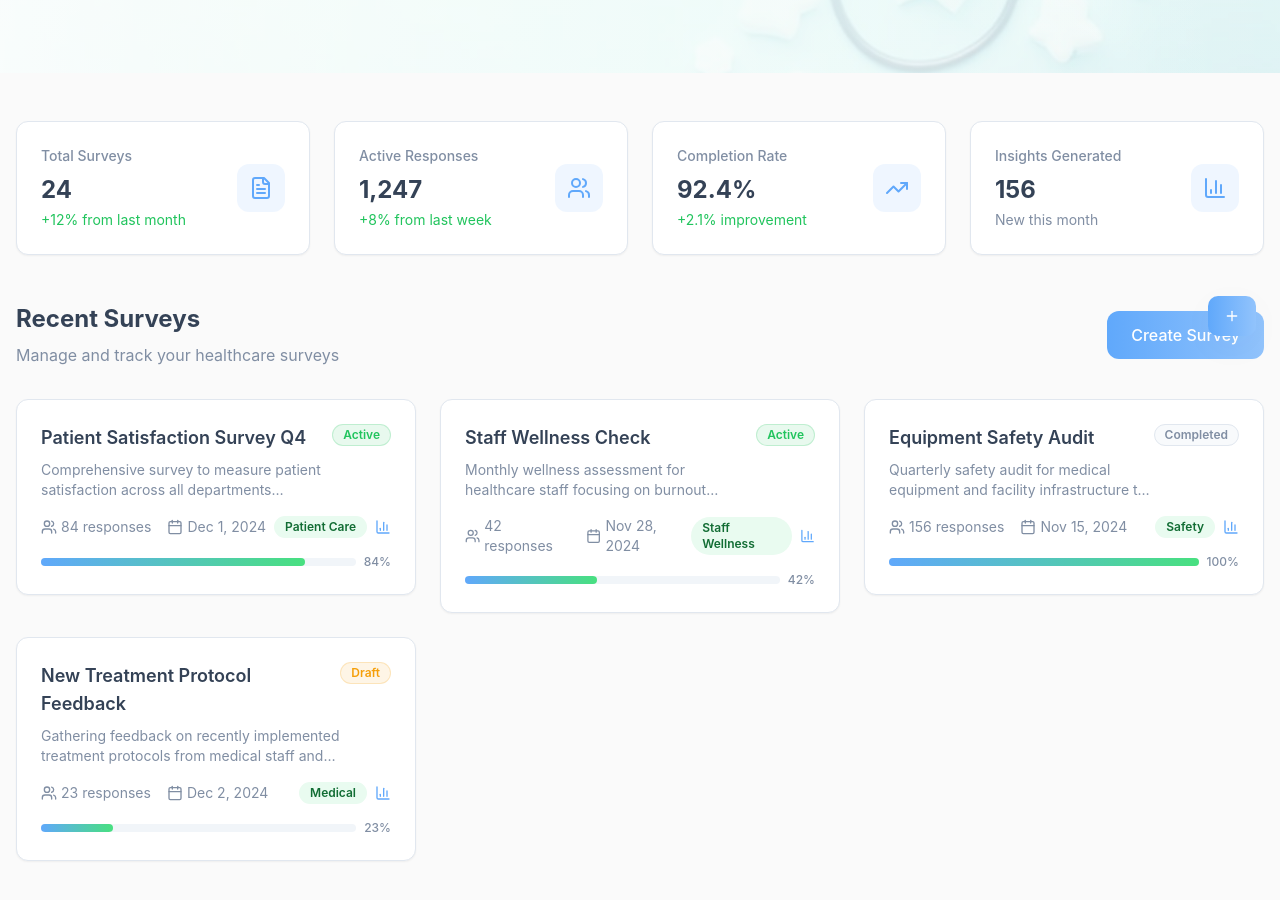
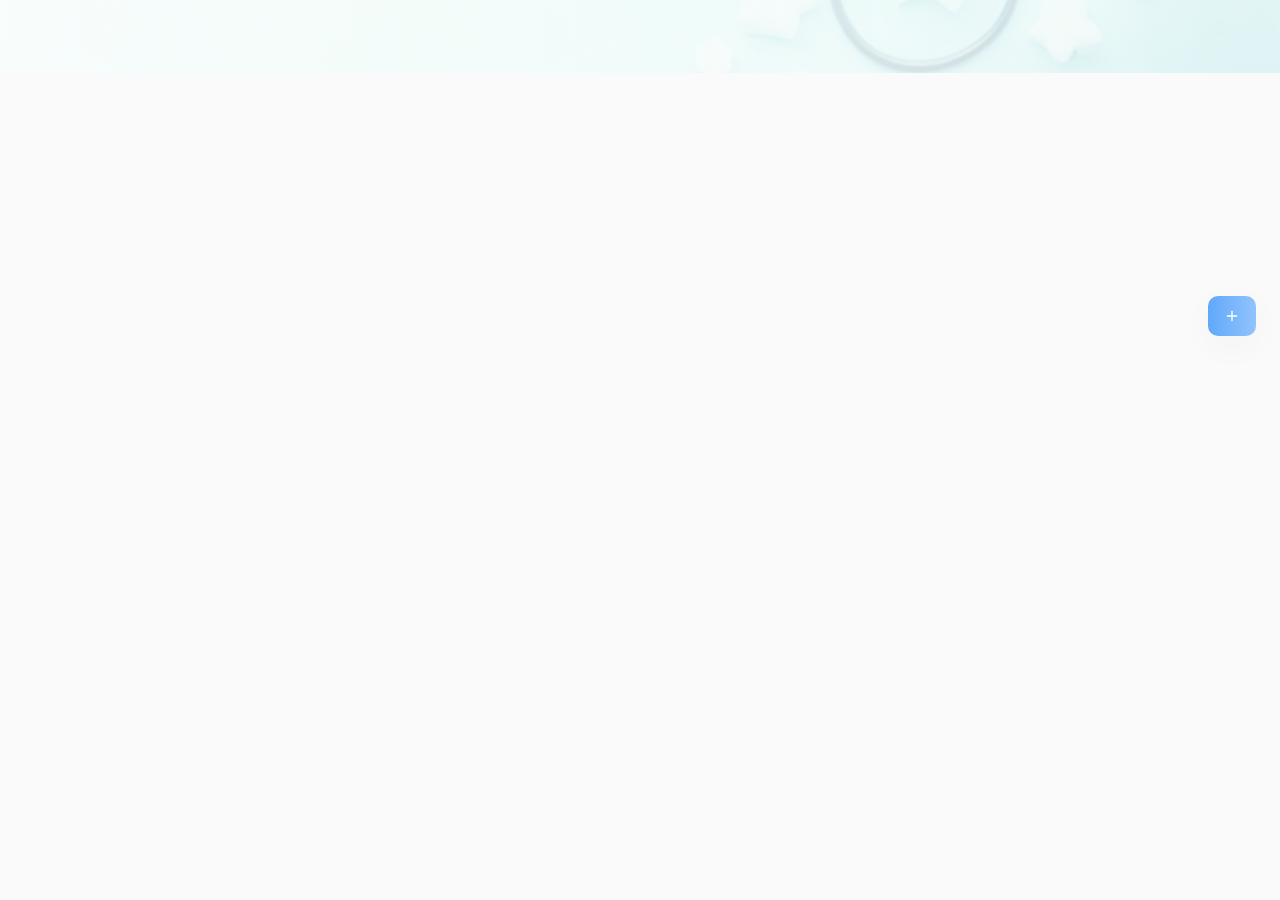
Before and after one commit to smatterings88/care-echo-ui, a React (Vite) app: page / in a window 1280 px wide. Shown: the part 440-1340 px from the top of the page. After the commit the page ends 800 px from the top, so only its background shows below. Built offline with nearby package versions, Linux system fonts and the light colour scheme.

Commit message:
Remove stats and surveys
Remove the statistics section and the recent surveys section from the dashboard.

```diff
--- a/src/pages/Index.tsx
+++ b/src/pages/Index.tsx
@@ -1,47 +1,9 @@
-import { BarChart3, Users, FileText, TrendingUp } from "lucide-react";
 import { Link } from "react-router-dom";
 import Header from "@/components/Header";
-import SurveyCard from "@/components/SurveyCard";
-import StatsCard from "@/components/StatsCard";
 import FloatingActionButton from "@/components/FloatingActionButton";
 import heroImage from "@/assets/care-echo-hero.jpg";
 
 const Index = () => {
-  const surveys = [
-    {
-      title: "Patient Satisfaction Survey Q4",
-      description: "Comprehensive survey to measure patient satisfaction across all departments including emergency care, surgery, and outpatient services.",
-      responseCount: 84,
-      status: "active" as const,
-      createdAt: "Dec 1, 2024",
-      category: "Patient Care"
-    },
-    {
-      title: "Staff Wellness Check",
-      description: "Monthly wellness assessment for healthcare staff focusing on burnout prevention and workplace satisfaction metrics.",
-      responseCount: 42,
-      status: "active" as const,
-      createdAt: "Nov 28, 2024",
-      category: "Staff Wellness"
-    },
-    {
-      title: "Equipment Safety Audit",
-      description: "Quarterly safety audit for medical equipment and facility infrastructure to ensure compliance with healthcare standards.",
-      responseCount: 156,
-      status: "completed" as const,
-      createdAt: "Nov 15, 2024",
-      category: "Safety"
-    },
-    {
-      title: "New Treatment Protocol Feedback",
-      description: "Gathering feedback on recently implemented treatment protocols from medical staff and department heads.",
-      responseCount: 23,
-      status: "draft" as const,
-      createdAt: "Dec 2, 2024",
-      category: "Medical"
-    }
-  ];
-
   return (
     <div className="min-h-screen bg-background">
       <Header />
@@ -78,64 +40,6 @@ const Index = () => {
         </div>
       </section>
 
-      {/* Stats Section */}
-      <section className="container mx-auto px-4 py-12">
-        <div className="grid grid-cols-1 md:grid-cols-2 lg:grid-cols-4 gap-6">
-          <StatsCard
-            title="Total Surveys"
-            value="24"
-            change="+12% from last month"
-            changeType="positive"
-            icon={FileText}
-          />
-          <StatsCard
-            title="Active Responses"
-            value="1,247"
-            change="+8% from last week"
-            changeType="positive"
-            icon={Users}
-          />
-          <StatsCard
-            title="Completion Rate"
-            value="92.4%"
-            change="+2.1% improvement"
-            changeType="positive"
-            icon={TrendingUp}
-          />
-          <StatsCard
-            title="Insights Generated"
-            value="156"
-            change="New this month"
-            changeType="neutral"
-            icon={BarChart3}
-          />
-        </div>
-      </section>
-
-      {/* Surveys Section */}
-      <section className="container mx-auto px-4 pb-24">
-        <div className="flex items-center justify-between mb-8">
-          <div>
-            <h2 className="text-2xl font-bold text-foreground mb-2">Recent Surveys</h2>
-            <p className="text-muted-foreground">Manage and track your healthcare surveys</p>
-          </div>
-          <button className="btn-primary hidden md:block">
-            Create Survey
-          </button>
-        </div>
-
-        <div className="grid grid-cols-1 md:grid-cols-2 lg:grid-cols-3 gap-6">
-          {surveys.map((survey, index) => (
-            <div
-              key={survey.title}
-              className="animate-slide-up"
-              style={{ animationDelay: `${index * 100}ms` }}
-            >
-              <SurveyCard {...survey} />
-            </div>
-          ))}
-        </div>
-      </section>
 
       <FloatingActionButton />
     </div>
```
